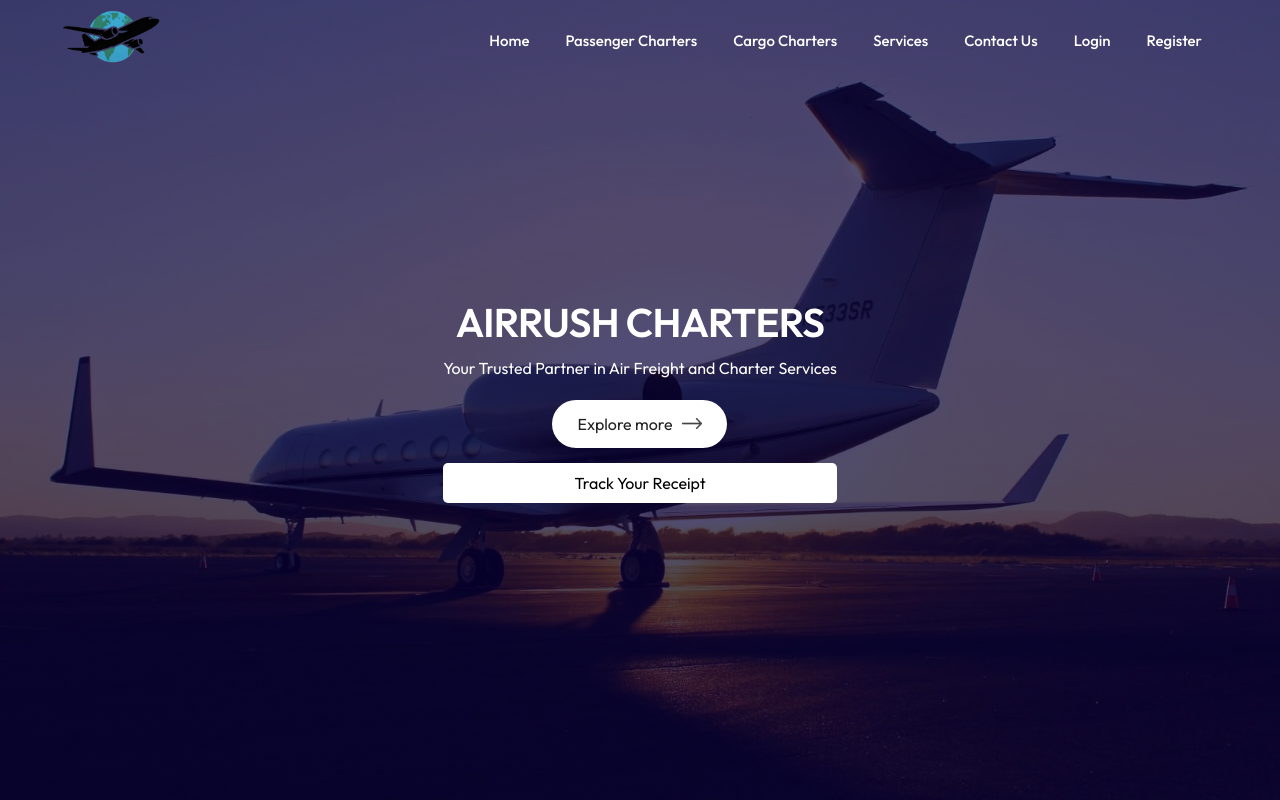
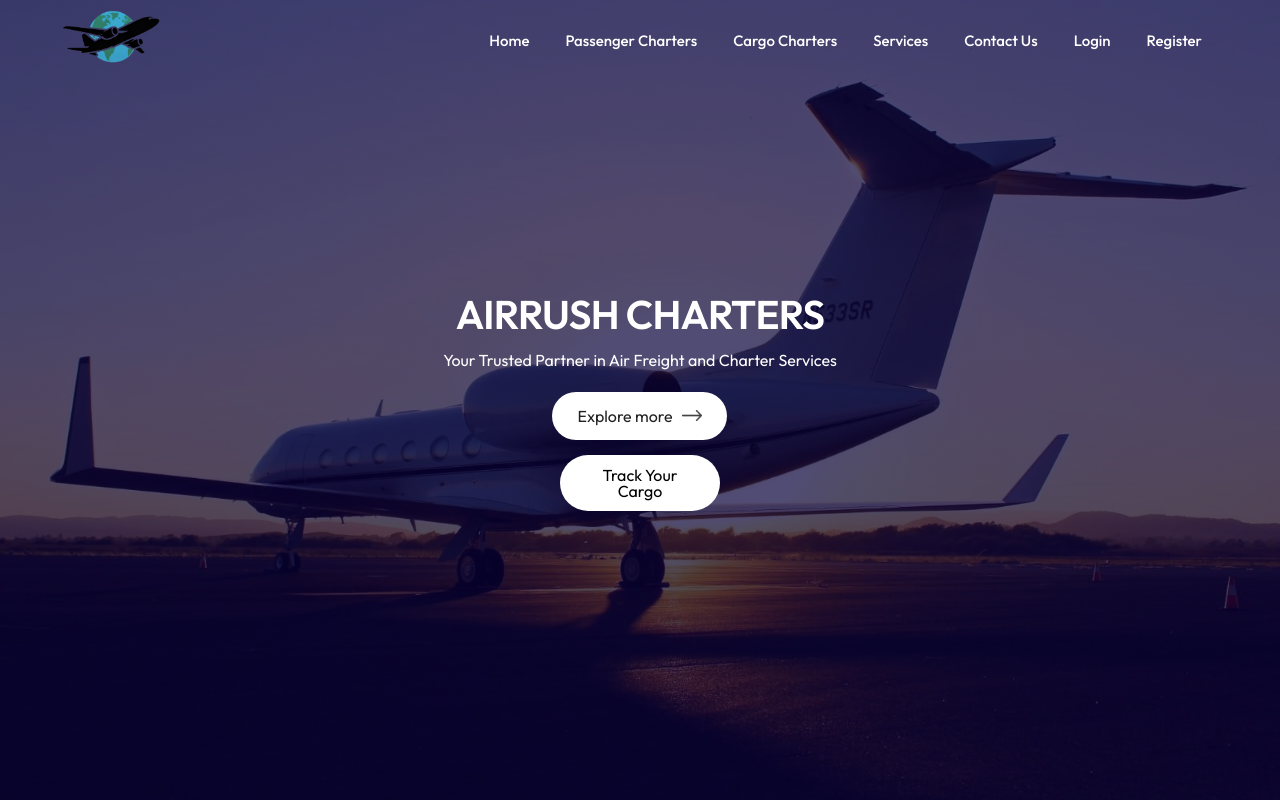
Before and after one commit to blaise-oj/cargo, a React (Vite) app in the folder frontend/cargo/: page / in a window 1280 px wide. Shown: the top 800 px of the page. Built offline with nearby package versions, Linux system fonts and the light colour scheme; no server answers; a web font is replaced by a local one.

Commit message:
7th commit

```diff
--- a/frontend/cargo/src/Components/Hero/Hero.jsx
+++ b/frontend/cargo/src/Components/Hero/Hero.jsx
@@ -28,21 +28,25 @@ const Hero = () => {
               to="/cargo-charters"
               className="btn track-btn"
               style={{
-                marginTop: '15px',      // space below the previous button
+                marginTop: '15px',        // space below the previous button
                 backgroundColor: '#fff',
                 color: '#000',
                 textDecoration: 'none',
-                display: 'block',       // makes it appear below the first button
+                display: 'block',          // stacked below the first button
                 textAlign: 'center',
                 padding: '12px 25px',
-                borderRadius: '5px',
+                borderRadius: '30px',
+                width: '160px',            // shorter than before
+                marginLeft: 'auto',        // centers the button
+                marginRight: 'auto',
               }}
+
             >
-              Track Your Receipt
+              Track Your Cargo
             </Link>
+          </div>
         </div>
       </div>
-    </div>
     </section >
   );
 };
--- a/frontend/cargo/src/Pages/CargoCharters/CargoCharters.jsx
+++ b/frontend/cargo/src/Pages/CargoCharters/CargoCharters.jsx
@@ -322,7 +322,7 @@ const CargoCharters = () => {
           />
           <button type="submit">Track</button>
         </form>
-        <p className="hint">Example: CARGO_B69C96789EC6</p>
+        <p className="hint">Example: NBO-ABC123</p>
         {error && <p className="error">{error}</p>}
       </section>
 
```
